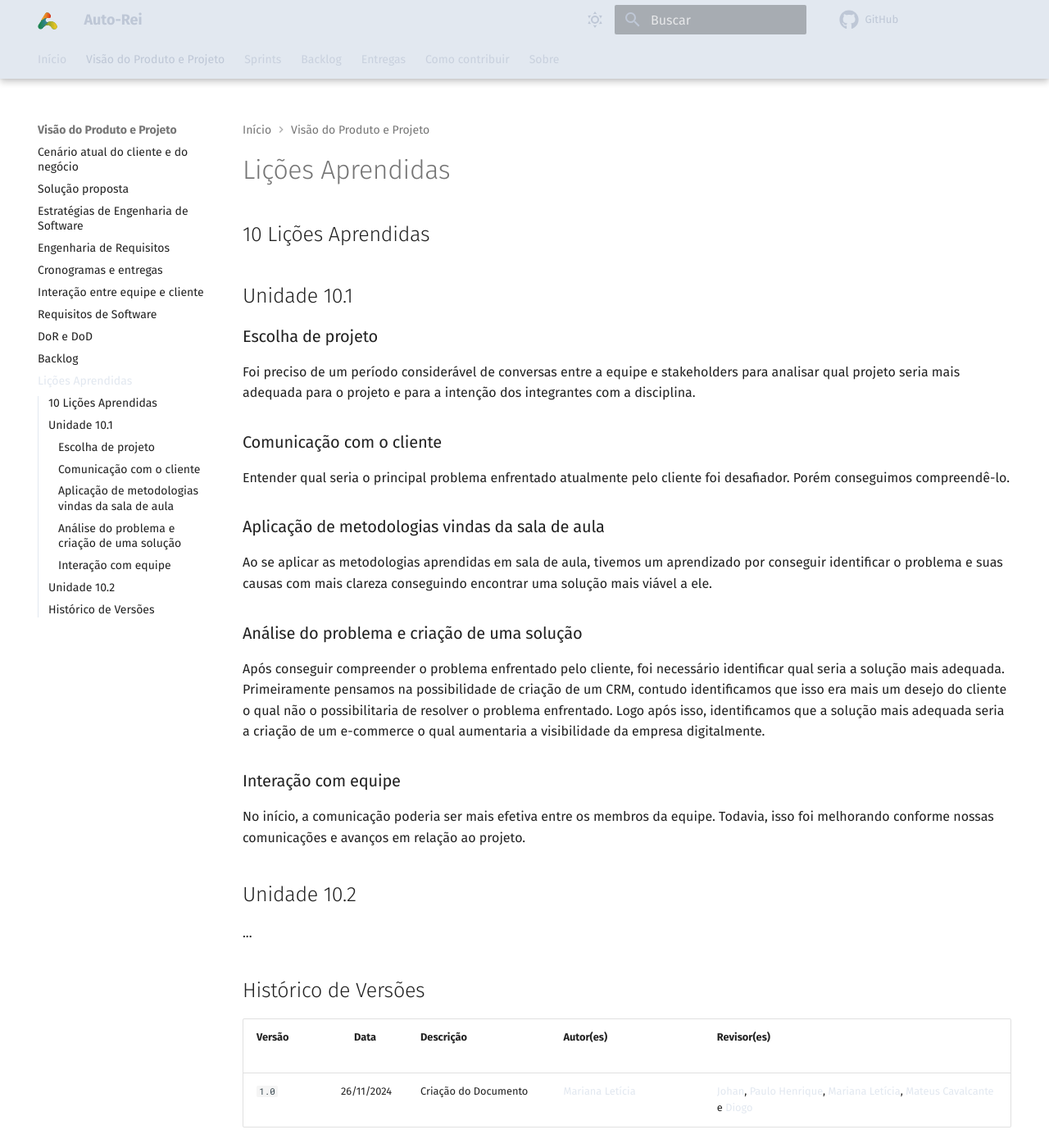
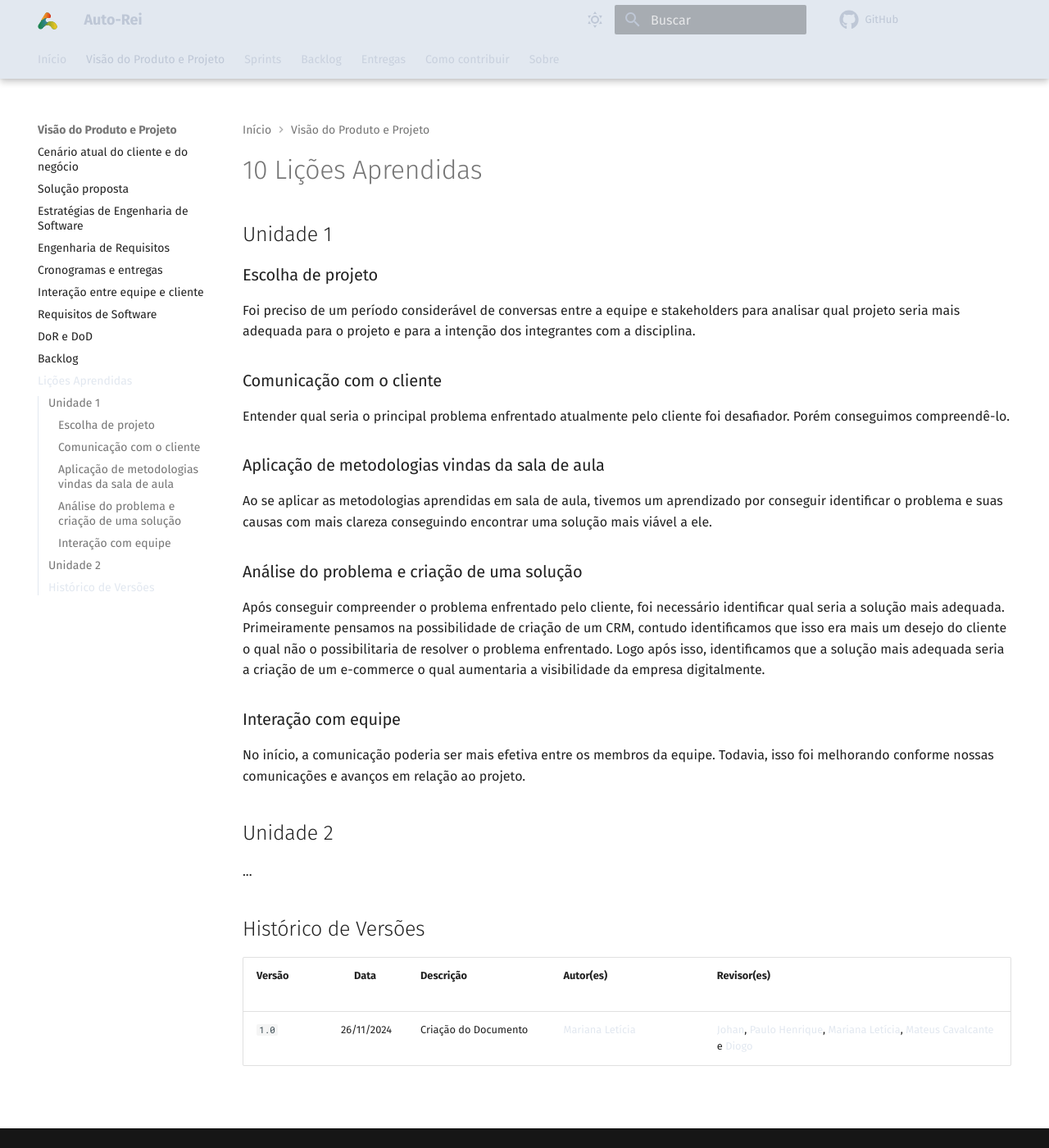
Before and after one commit to mdsreq-fga-unb/2024.2-T03-AutoReiTintas, an MkDocs documentation site: the page built from docs/auto-rei-tintas/docs/sections/presentations/learned_lessons.md, in a window 1280 px wide and 1400 px high. Shown: the whole window at 82% size. Built offline with MkDocs 1.6.1 and Material for MkDocs 9.7.7, drawn with Linux system fonts in a browser that asks for light colours; comment, search, counter and statistics services are not loaded.

Commit message:
fix: fixing the section numbers

```diff
--- a/docs/auto-rei-tintas/docs/sections/presentations/learned_lessons.md
+++ b/docs/auto-rei-tintas/docs/sections/presentations/learned_lessons.md
@@ -1,6 +1,6 @@
-## 10 Lições Aprendidas
+# 10 Lições Aprendidas
 
-## Unidade 10.1
+## Unidade 1
 
 ### Escolha de projeto
 
@@ -22,7 +22,7 @@ Após conseguir compreender o problema enfrentado pelo cliente, foi necessário
 
 No início, a comunicação poderia ser mais efetiva entre os membros da equipe. Todavia, isso foi melhorando conforme nossas comunicações e avanços em relação ao projeto.
 
-## Unidade 10.2
+## Unidade 2
 
 ...
 
```
Also changed, not shown: docs/auto-rei-tintas/docs/sections/product_vision/3_strategy.md (+1 -1 lines), docs/auto-rei-tintas/docs/sections/product_vision/4_requirements_engineering.md (+2 -0 lines), docs/auto-rei-tintas/docs/sections/product_vision/5_timeline.md (+1 -1 lines), docs/auto-rei-tintas/docs/sections/product_vision/6_interaction.md (+1 -1 lines), docs/auto-rei-tintas/docs/sections/product_vision/9_backlog.md (+3 -1 lines).
